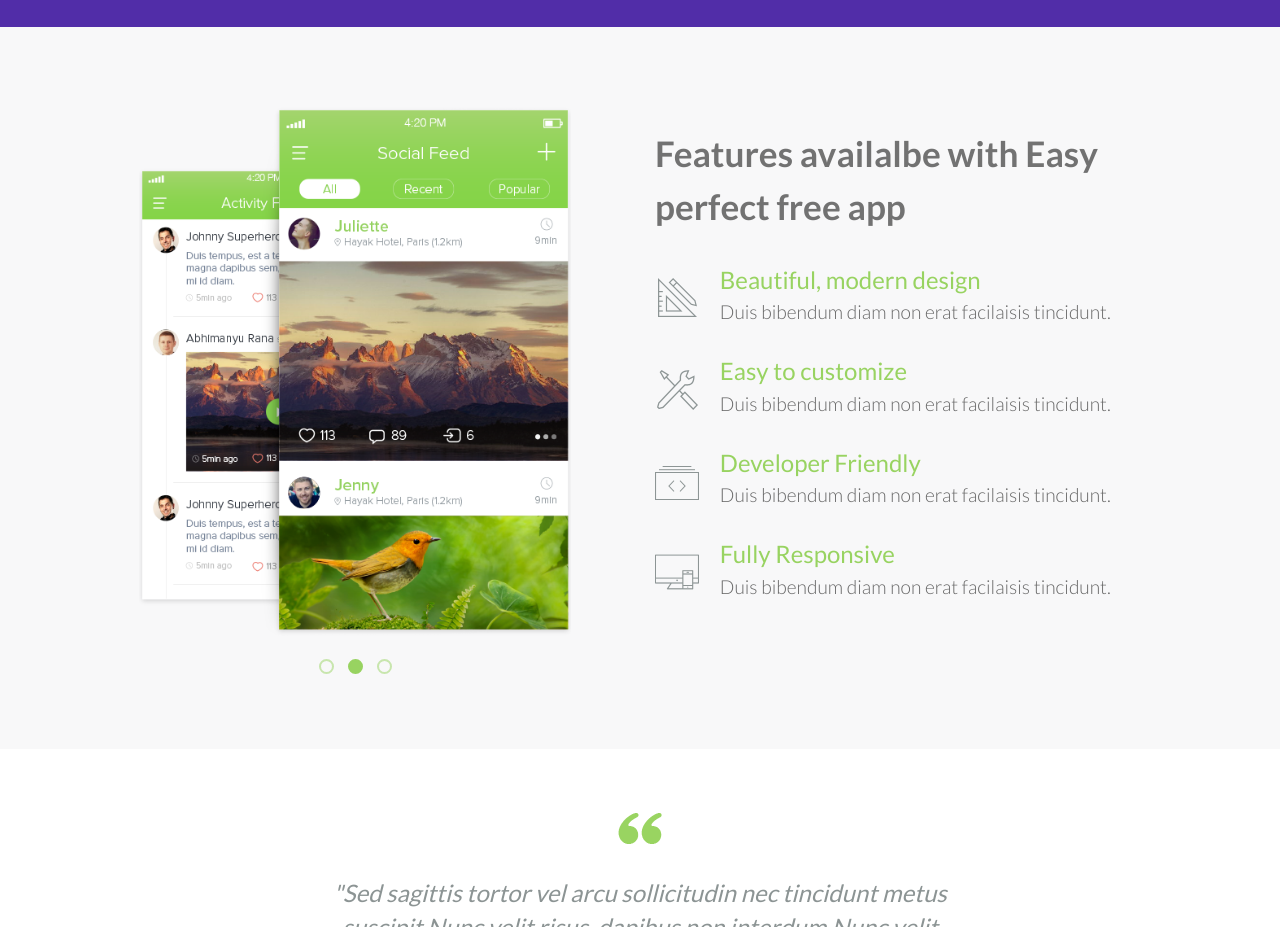
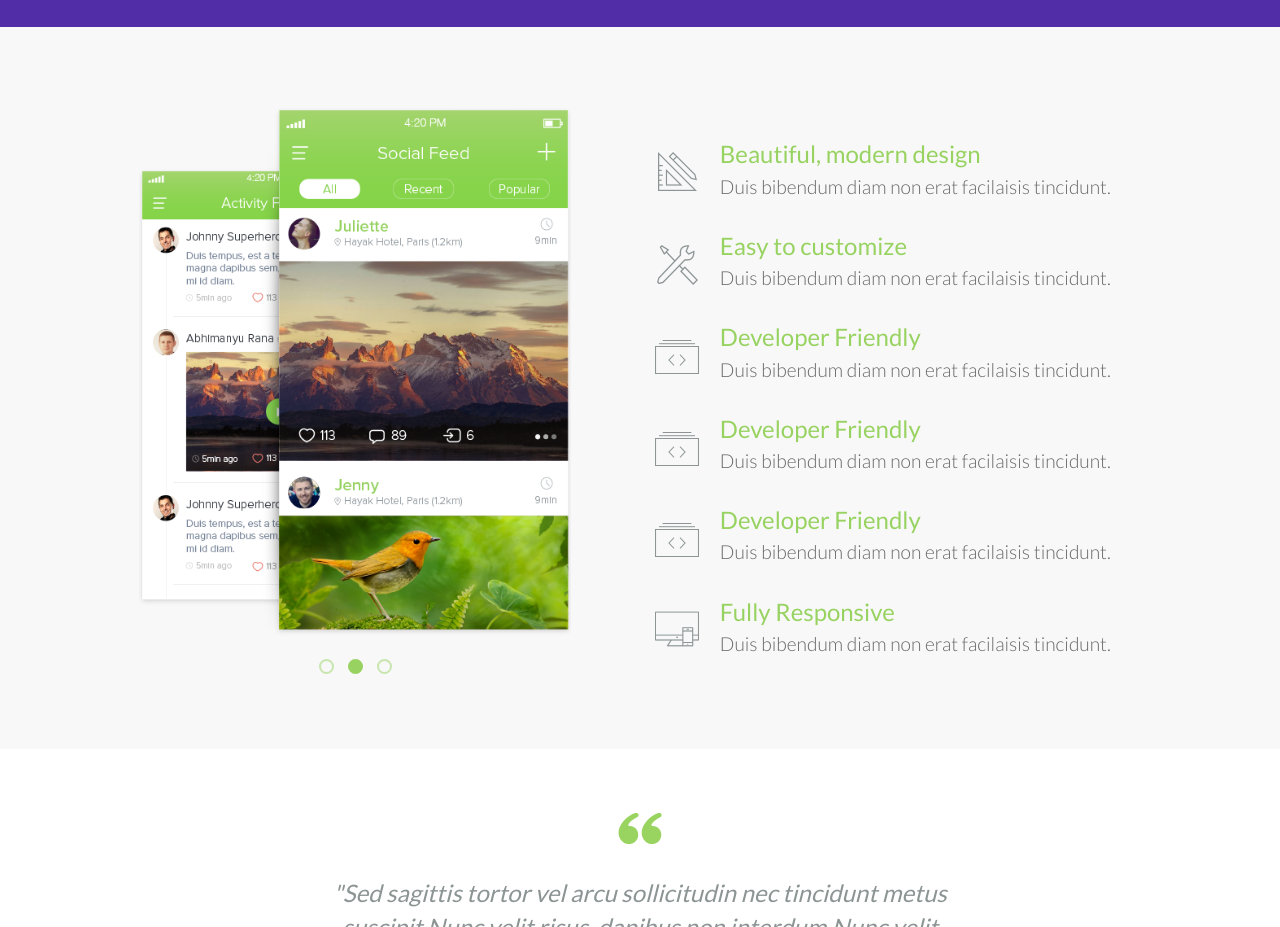
Before and after one commit to 99Hotels/99Hotels.github.io, a plain HTML site: page index.html in a window 1280 px wide. Shown: the part 1420-2347 px from the top of the page. Drawn offline with Linux system fonts and the light colour scheme.

Commit message:
starting over againnnn

```diff
--- a/index.html
+++ b/index.html
@@ -7,7 +7,7 @@ License URL: http://creativecommons.org/licenses/by/3.0/
 <!DOCTYPE HTML>
 <html>
 	<head>
-		<title>Value Website Template | Home :: w3layouts</title>
+		<title>99Hotels - Sua estadia ainda melhor</title>
 		<link href="css/bootstrap.css" rel='stylesheet' type='text/css' />
 		<!-- jQuery (necessary for Bootstrap's JavaScript plugins) -->
 		<script src="js/jquery.min.js"></script>
@@ -149,7 +149,7 @@ License URL: http://creativecommons.org/licenses/by/3.0/
 						<!--//sreen-gallery-cursual---->
 				</div>
 				<div class="col-md-6 fea-grids-left">
-						<h3>Features availalbe with Easy perfect free app </h3>
+						<!-- <h3>Features availalbe with Easy perfect free app </h3> -->
 						<div class="fea-grids-left-grids">
 							<div class="fea-grids-left-grid">
 								<div class="fea-grids-left-grid-left">
@@ -167,6 +167,26 @@ License URL: http://creativecommons.org/licenses/by/3.0/
 								</div>
 								<div class="fea-grids-left-grid-right">
 									<h4>Easy to customize</h4>
+									<p>Duis bibendum diam non erat facilaisis tincidunt. </p>
+								</div>
+								<div class="clearfix"> </div>
+							</div>
+							<div class="fea-grids-left-grid">
+								<div class="fea-grids-left-grid-left">
+									<span class="fea-icon3"> </span>
+								</div>
+								<div class="fea-grids-left-grid-right">
+									<h4>Developer Friendly</h4>
+									<p>Duis bibendum diam non erat facilaisis tincidunt. </p>
+								</div>
+								<div class="clearfix"> </div>
+							</div>
+							<div class="fea-grids-left-grid">
+								<div class="fea-grids-left-grid-left">
+									<span class="fea-icon3"> </span>
+								</div>
+								<div class="fea-grids-left-grid-right">
+									<h4>Developer Friendly</h4>
 									<p>Duis bibendum diam non erat facilaisis tincidunt. </p>
 								</div>
 								<div class="clearfix"> </div>
```
